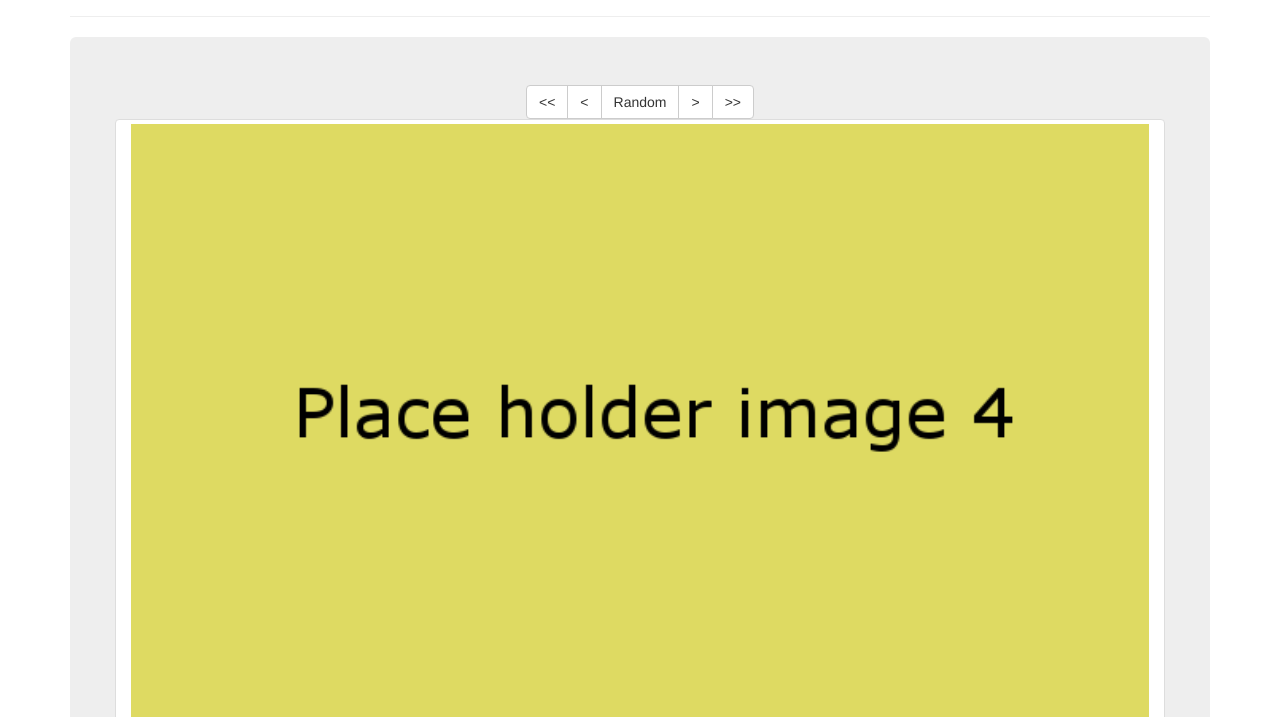
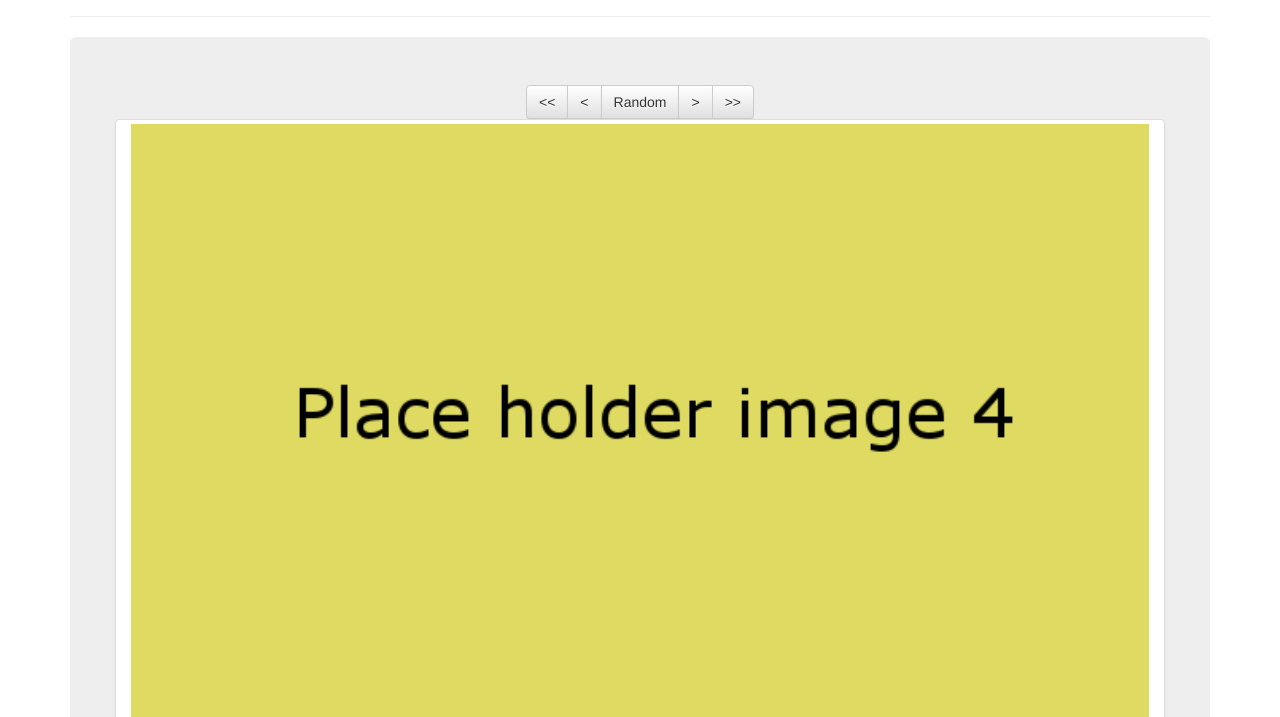
Before and after one commit to Addidy/wolves-of-chiswick-webcomic, a plain HTML site: page index.html in a window 1280 px wide. Shown: the part 83-800 px from the top of the page. Drawn offline with nearby package versions, Linux system fonts and the light colour scheme.

Commit message:
fixed included bootstrap
original bootstrap code CDN I included is no longer trusted by chrome.
but after putting in the code from their site it works ¯\_(ツ)_/¯

```diff
--- a/index.html
+++ b/index.html
@@ -6,9 +6,14 @@
 		<link rel="stylesheet" href="style.css"><!--currently empty-->
 		<!--bootstrap-->
 		<meta name="viewport" content="width=device-width, initial-scale=1">
-		<link rel="stylesheet" href="http://maxcdn.bootstrapcdn.com/bootstrap/3.3.6/css/bootstrap.min.css">
-		<script src="https://ajax.googleapis.com/ajax/libs/jquery/1.12.2/jquery.min.js"></script>
-		<script src="http://maxcdn.bootstrapcdn.com/bootstrap/3.3.6/js/bootstrap.min.js"></script>
+		<!-- Latest compiled and minified CSS -->
+		<link rel="stylesheet" href="https://maxcdn.bootstrapcdn.com/bootstrap/3.3.6/css/bootstrap.min.css" integrity="sha384-1q8mTJOASx8j1Au+a5WDVnPi2lkFfwwEAa8hDDdjZlpLegxhjVME1fgjWPGmkzs7" crossorigin="anonymous">
+
+<!-- Optional theme -->
+		<link rel="stylesheet" href="https://maxcdn.bootstrapcdn.com/bootstrap/3.3.6/css/bootstrap-theme.min.css" integrity="sha384-fLW2N01lMqjakBkx3l/M9EahuwpSfeNvV63J5ezn3uZzapT0u7EYsXMjQV+0En5r" crossorigin="anonymous">
+
+<!-- Latest compiled and minified JavaScript -->
+		<script src="https://maxcdn.bootstrapcdn.com/bootstrap/3.3.6/js/bootstrap.min.js" integrity="sha384-0mSbJDEHialfmuBBQP6A4Qrprq5OVfW37PRR3j5ELqxss1yVqOtnepnHVP9aJ7xS" crossorigin="anonymous"></script>
 		<!--angular-->
 		<script src="http://ajax.googleapis.com/ajax/libs/angularjs/1.4.8/angular.min.js"></script>
 	</head>
```
